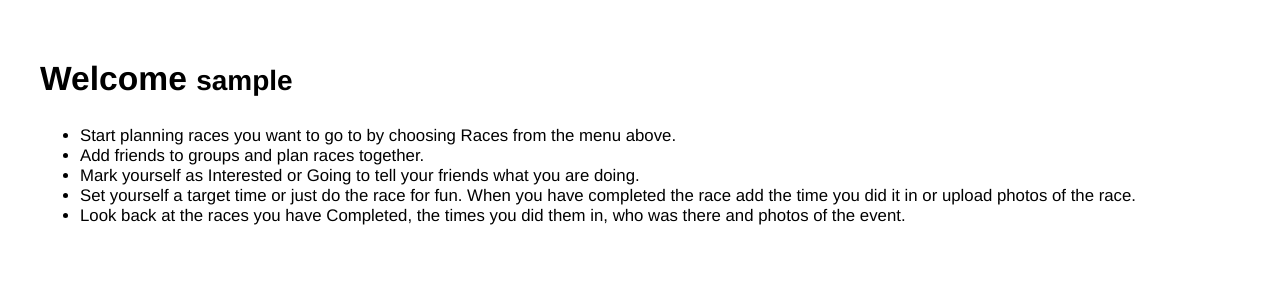
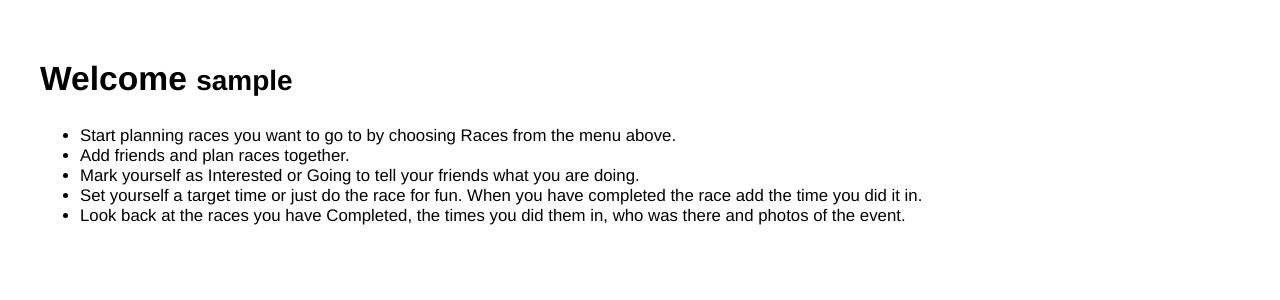
Before and after one commit to richardgiddings/racewithme, a Django app: page / in a window 1280 px wide. Shown: the part 180-480 px from the top of the page. Run offline with Django 3.2, Linux system fonts and the light colour scheme; the visitor is signed in with stand-in values (Sample User, id 1); some libraries are stand-ins or nearby versions.

Commit message:
Update wording on home page

```diff
--- a/racewithme/templates/home.html
+++ b/racewithme/templates/home.html
@@ -7,9 +7,9 @@
     <p>
     <ul>
         <li>Start planning races you want to go to by choosing Races from the menu above.</li>
-        <li>Add friends to groups and plan races together.</li>
+        <li>Add friends and plan races together.</li>
         <li>Mark yourself as Interested or Going to tell your friends what you are doing.</li>
-        <li>Set yourself a target time or just do the race for fun. When you have completed the race add the time you did it in or upload photos of the race.</li>
+        <li>Set yourself a target time or just do the race for fun. When you have completed the race add the time you did it in.</li>
         <li>Look back at the races you have Completed, the times you did them in, who was there and photos of the event.</li>
     </ul>
     </p>
```
